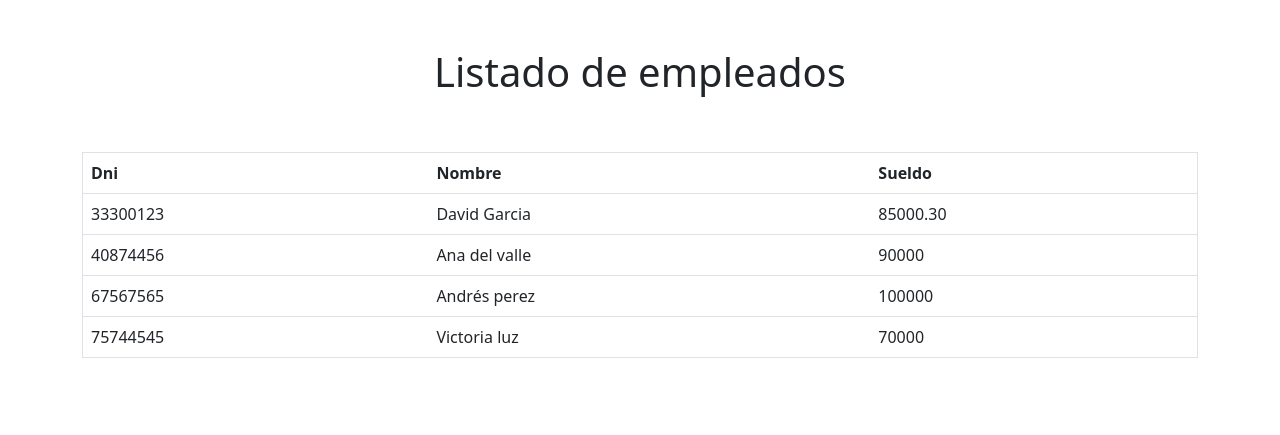
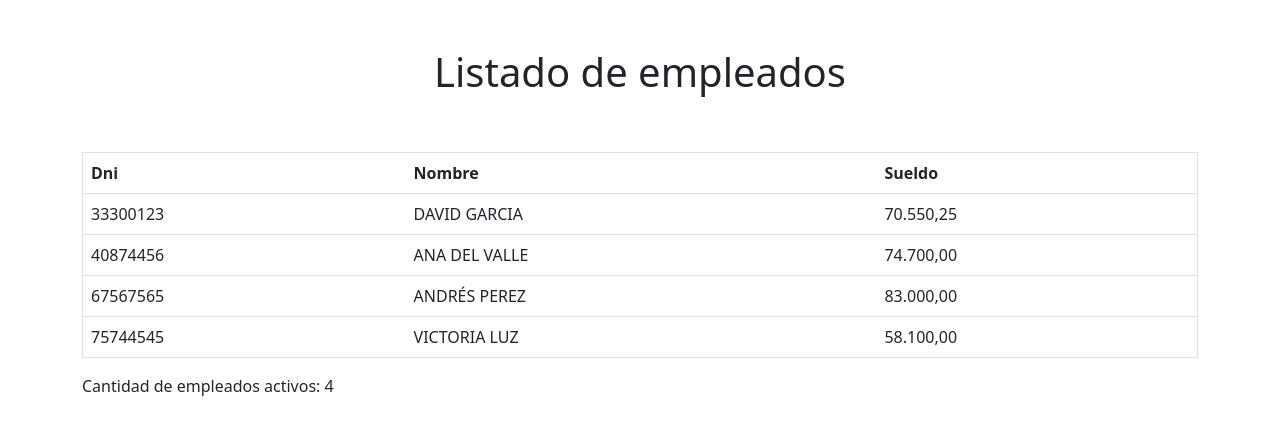
Before and after one commit to Marcos-mi/Paginas-Programas-en-php, a PHP site: page /empleados.php in a window 1280 px wide. Shown: the top 435 px of the page. Run offline with PHP 8.4, Linux system fonts and the light colour scheme.

Commit message:
actividad terminada

```diff
--- a/empleados.php
+++ b/empleados.php
@@ -59,14 +59,19 @@
                         <?php foreach($aEmpleados as $empleado){ ?>
                     <tr>
                         <td><?php echo $empleado ["dni"];  ?></td>
-                        <td><?php echo $empleado ["nombre"]; ?></td>
-                        <td><?php echo $empleado ["sueldo"];?></td>
+                        <td><?php echo mb_strtoupper($empleado ["nombre"]); ?></td>
+                        <td><?php echo number_format(calcularNeto($empleado["sueldo"]),2,",",".");?></td>
                     </tr>
                     </tbody>
                     <?php } ?>
                 </table>
             </div>
         </div>
+        <div class="row">
+            <div class="col-12">
+                <p>Cantidad de empleados activos: <?php echo count($aEmpleados); ?></p>
+            </div>
+        </div>
     </main>
 </body>
 </html>
```
